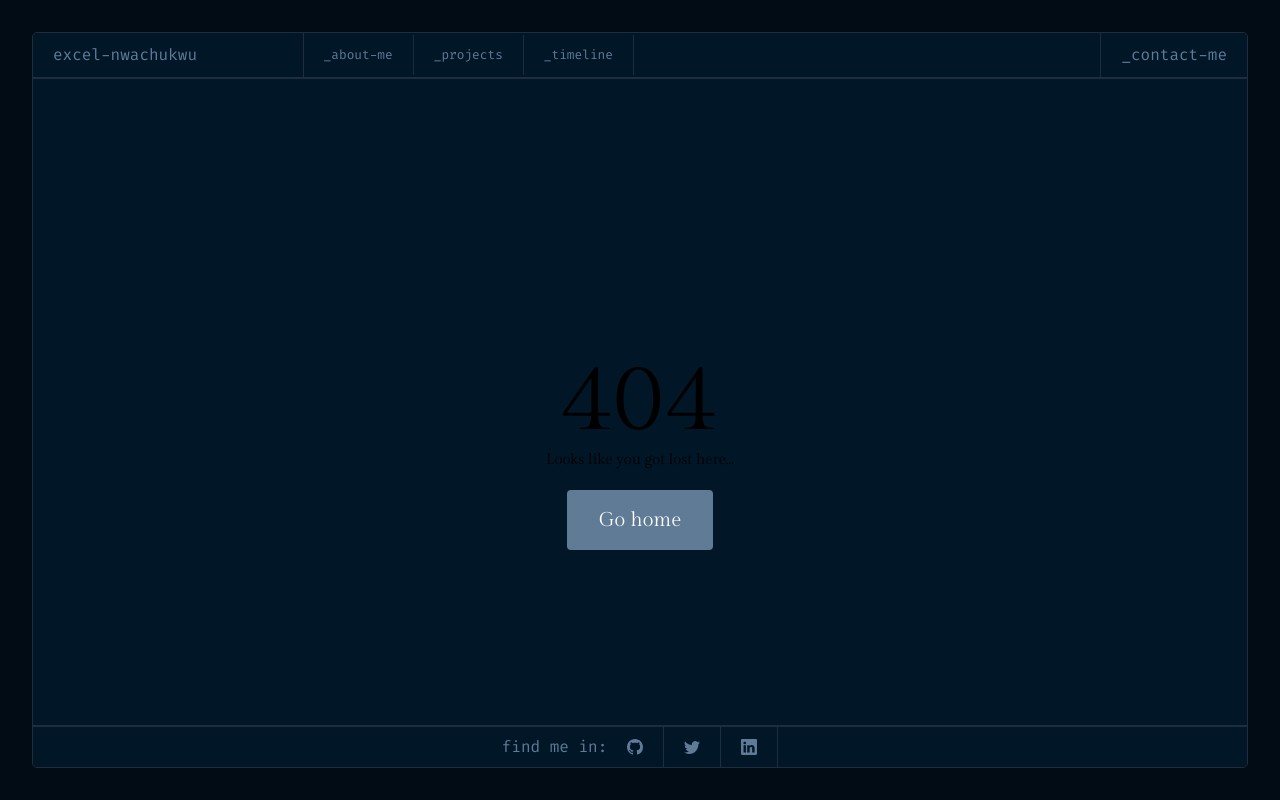
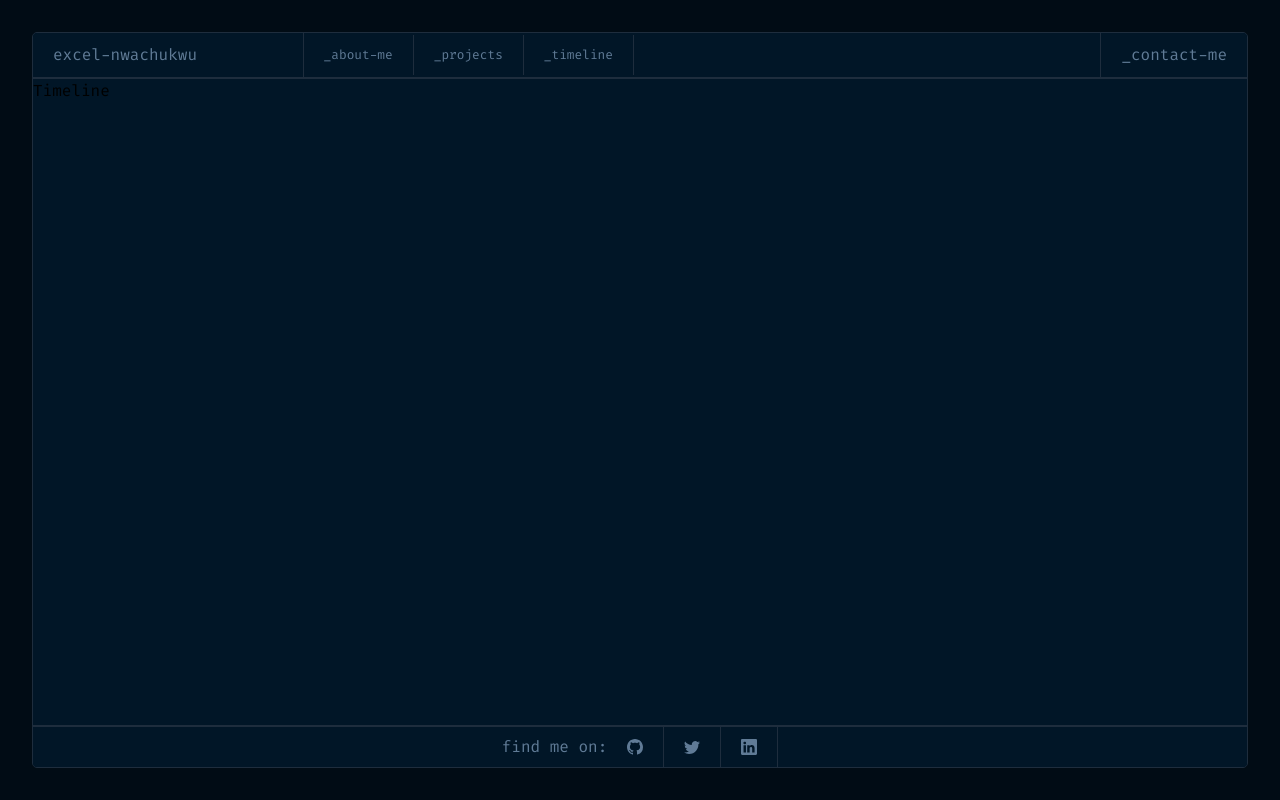
Before and after one commit to trillionclues/portfolio, a React (Vite) app: page /timeline in a window 1280 px wide. Before the commit this address had no page. Built offline with nearby package versions, Linux system fonts and the light colour scheme.

Commit message:
fixed page redirect

```diff
--- a/src/App.jsx
+++ b/src/App.jsx
@@ -5,6 +5,7 @@ const Home = lazy(() => import('././pages/Home/Home'))
 const About = lazy(() => import('././pages/About/About'))
 const Contact = lazy(() => import('././pages/Contact/Contact'))
 const Projects = lazy(() => import('././pages/Projects/Projects'))
+const Timeline = lazy(() => import('././pages/Timeline/Timeline'))
 const NoMatch = lazy(() => import('./routes/NoMatch'))
 const Hero = lazy(() => import('././components/Hero/Hero'))
 
@@ -19,6 +20,7 @@ const App = () => {
               <Route exact path='/about-me' element={<About />} />
               <Route exact path='/contact-me' element={<Contact />} />
               <Route exact path='/projects' element={<Projects />} />
+              <Route exact path='/timeline' element={<Timeline />} />
               <Route exact path='*' element={<NoMatch />} />
             </Routes>
           </Home>
--- a/src/components/Footer/Footer.jsx
+++ b/src/components/Footer/Footer.jsx
@@ -11,7 +11,7 @@ const Footer = () => {
             return (
               <nav className='flex justify-center items-center p-0' key={index}>
                 <ul className='flex items-center list-none p-0 m-0 text-md text-textColor  items-center'>
-                  <h4>find me in:</h4>
+                  <h4>find me on:</h4>
                   <li className='no-underline border-r border-r-outline  py-3 px-5 cursor-pointer  hover:text-slate-200'>
                     <a href={github.url} target='_blank'>
                       {github.icon}
--- a/src/components/Header/Header.jsx
+++ b/src/components/Header/Header.jsx
@@ -59,7 +59,7 @@ const Header = () => {
                   </li>
                 </NavLink>
 
-                <NavLink to='/articles'>
+                <NavLink to='/timeline'>
                   <li
                     className={`no-underline border-r border-r-outline py-2.5 px-5 cursor-pointer hover:text-slate-200
                   ${!isOpen ? 'hidden sm:block' : 'block w-full'}
@@ -69,7 +69,7 @@ const Header = () => {
                   </li>
                 </NavLink>
               </ul>
-              <NavLink to='/contact'>
+              <NavLink to='/contact-me'>
                 <li
                   className={`list-none  no-underline border-l border-l-outline py-2.5 px-5 cursor-pointer text-textColor hover:text-slate-200 ${
                     !isOpen ? 'hidden sm:block' : 'block w-full'
--- a/src/pages/Contact/Contact.jsx
+++ b/src/pages/Contact/Contact.jsx
@@ -1,7 +1,7 @@
 import React from 'react'
 
 const Contact = () => {
-  return <div>Contact</div>
+  return <div className='h-full'>Contact</div>
 }
 
 export default Contact
--- /dev/null
+++ b/src/pages/Timeline/Timeline.jsx
@@ -0,0 +1,7 @@
+import React from 'react'
+
+const Timeline = () => {
+  return <div className='h-full'>Timeline</div>
+}
+
+export default Timeline
```
